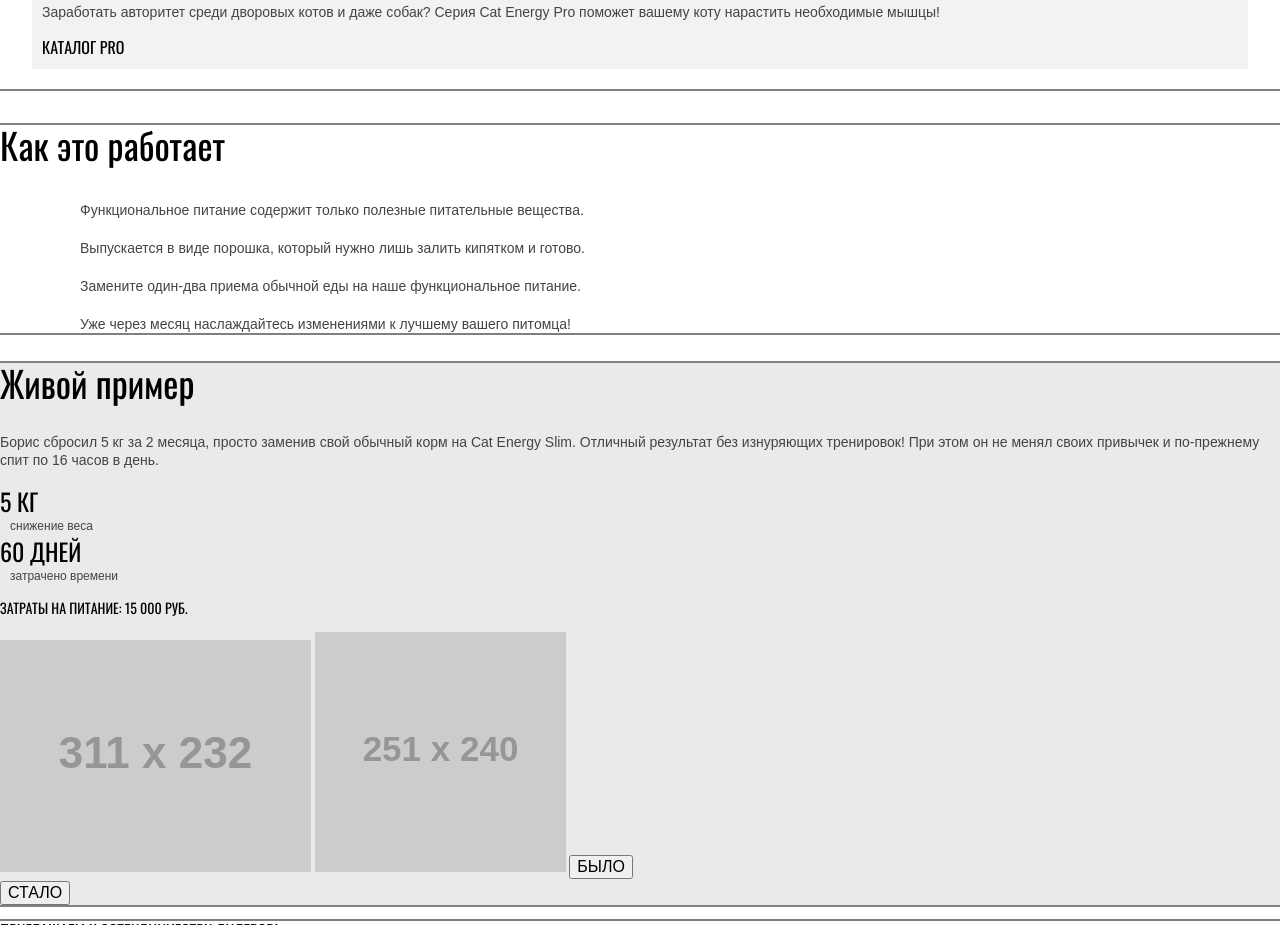
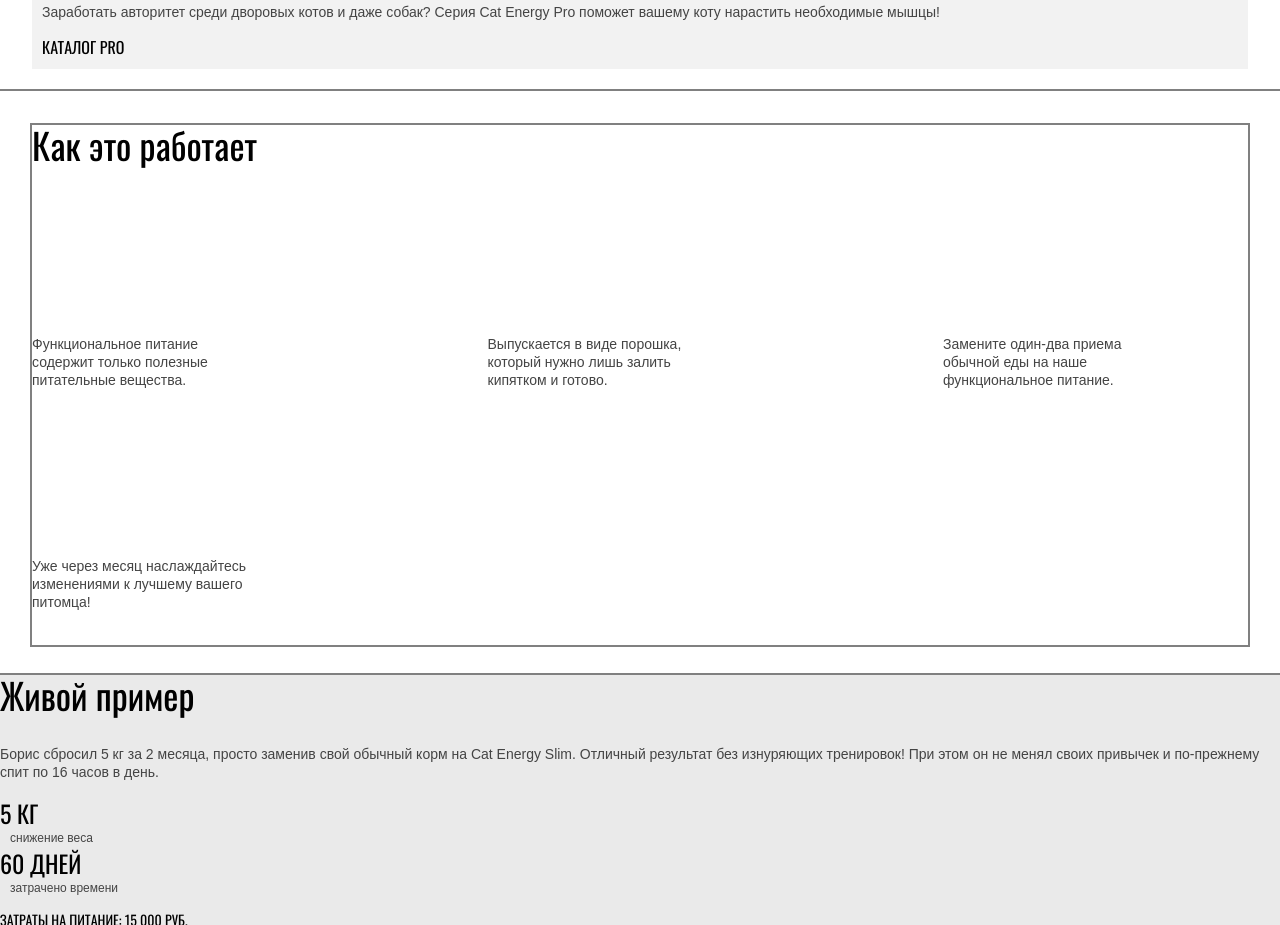
Before and after one commit to IvanLysukhin/1482089-cat-energy-21, a website: page source/index.html in a window 1280 px wide. Shown: the part 917-1842 px from the top of the page. Drawn offline with nearby package versions, Linux system fonts and the light colour scheme; files that its build step writes are made by us from their sources; placeholder pictures from the web are drawn by us.

Commit message:
Сетка для блока преимуществ

```diff
--- a/source/less/blocks/benefits.less
+++ b/source/less/blocks/benefits.less
@@ -1,6 +1,13 @@
 .benefits {
   outline: 2px solid grey;
   .main-fonts;
+  .wrapper(92%);
+  @media (min-width: @tablet-width) {
+    .wrapper(95%);
+  }
+  @media (min-width: @desktop-width) {
+    .wrapper(1220px);
+  }
 }
 
 .benefits__title {
@@ -15,10 +22,23 @@
   font-size: 14px;
   line-height: 18px;
   color: @special_dark-grey;
+  display: flex;
+  flex-direction: column;
+  @media (min-width: @tablet-width) {
+    flex-direction: row;
+    flex-wrap: wrap;
+    justify-content: space-between;
+  }
 }
 
 .benefits__item {
   margin-bottom: 20px;
   padding-left: 80px;
   text-align: left;
+  @media (min-width: @tablet-width) {
+    padding-left: 0;
+    padding-top: 120px;
+    flex-basis: 230px;
+    margin-right: 75px;
+  }
 }
```
